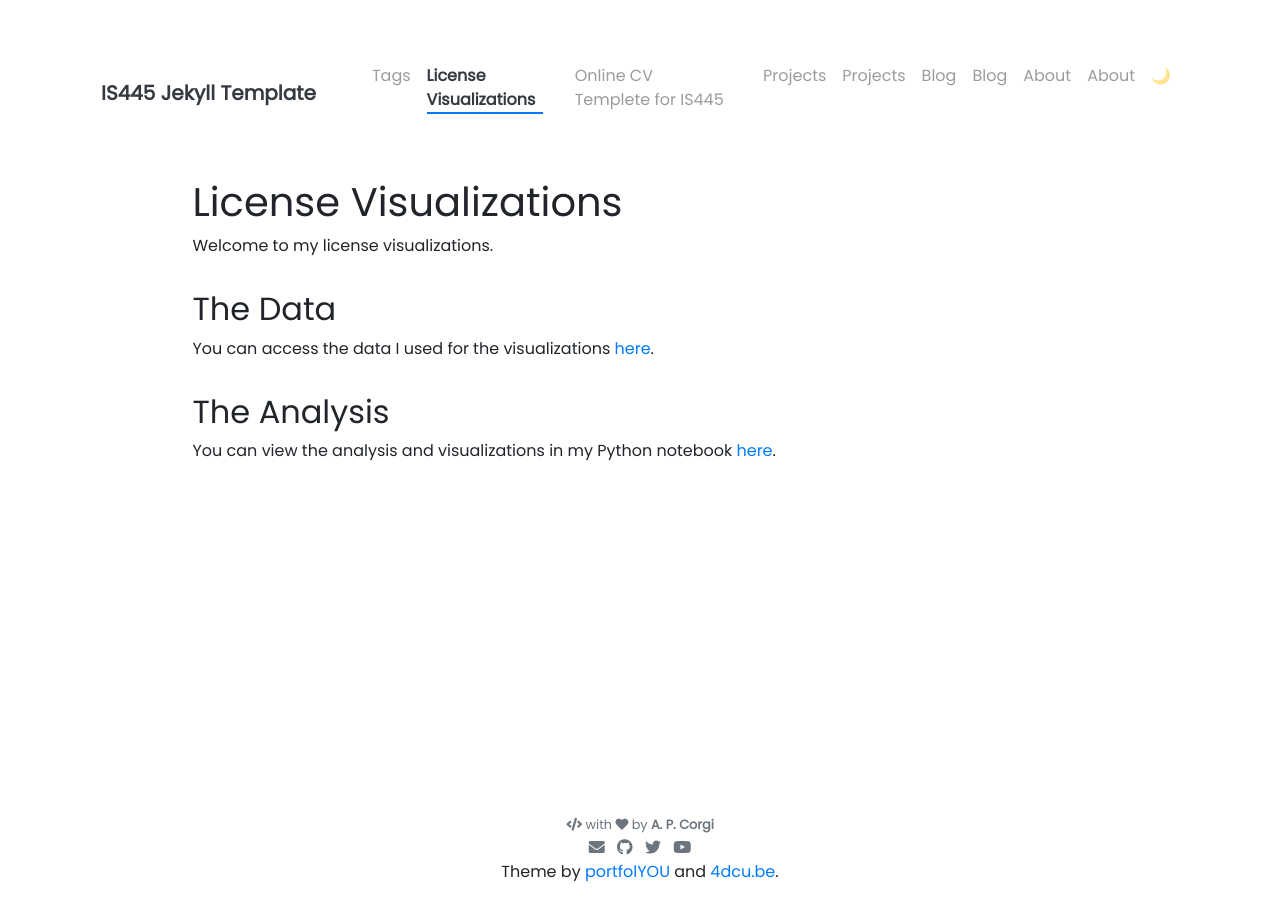
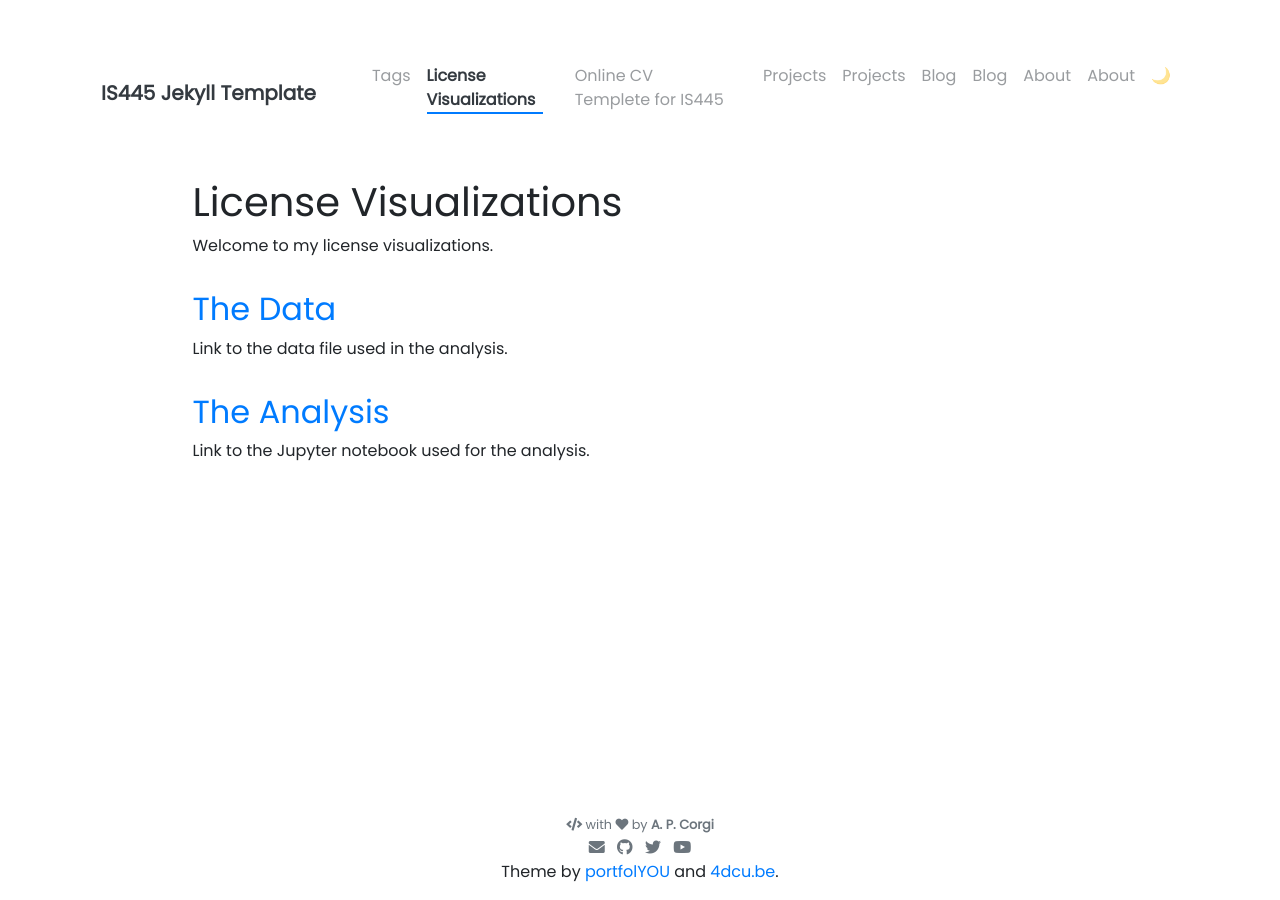
Before and after one commit to arosedale/arosedale.github.io, a Jekyll site: the page built from index.md, in a window 1280 px wide. Built offline with Jekyll 4.4.1, drawn with Linux system fonts in a browser that asks for light colours; nearby versions of some CDN libraries; our own code applies the rules of GitHub Pages for plain Markdown files.

Commit message:
Update index.md

```diff
--- a/index.md
+++ b/index.md
@@ -2,8 +2,9 @@
 
 Welcome to my license visualizations.
 
-## The Data
-You can access the data I used for the visualizations [here](https://github.com/arosedale/arosedale.github.io/raw/main/hw_5.csv).
 
-## The Analysis
-You can view the analysis and visualizations in my Python notebook [here](https://github.com/arosedale/arosedale.github.io/blob/main/licenses_visualizations.ipynb).
+## [The Data](https://github.com/arosedale/arosedale.github.io/raw/main/hw_5.csv)
+Link to the data file used in the analysis.
+
+## [The Analysis](https://github.com/arosedale/arosedale.github.io/blob/main/license_visualizations.ipynb)
+Link to the Jupyter notebook used for the analysis.
```
